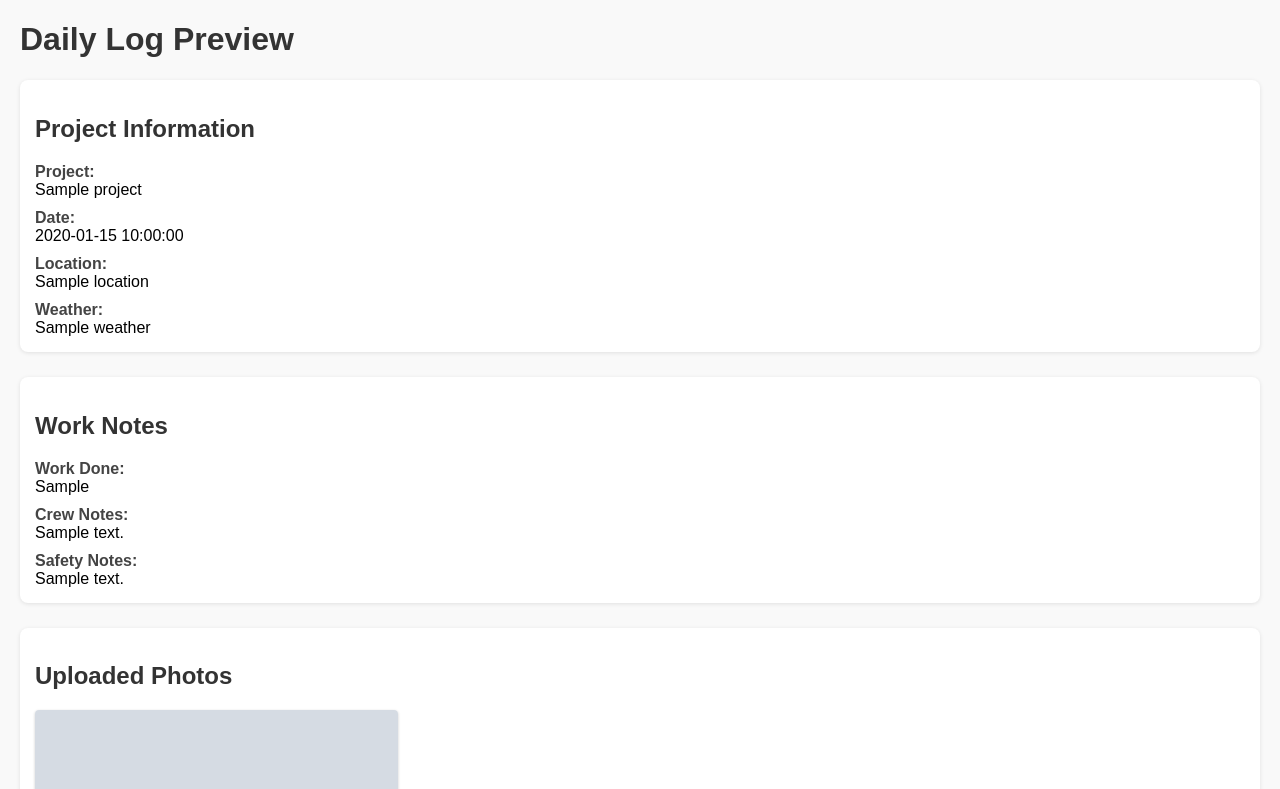
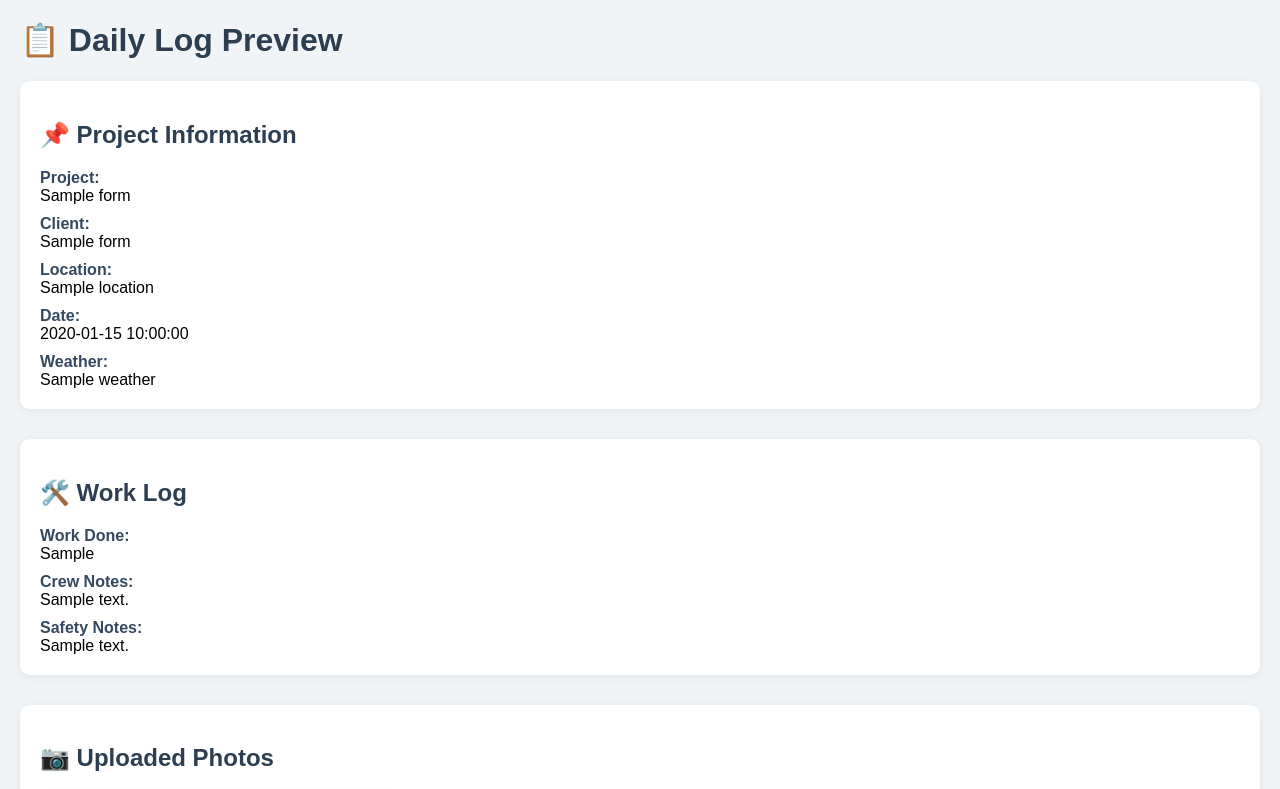
Before and after one commit to VagishKapila/gpt-material-insight-api, a Flask app: template templates/preview.html in a window 1280 px wide. Shown: the top 789 px of the page. Run offline with Flask 3, Linux system fonts and the light colour scheme; the template is opened without the code that fills it: most values are stand-ins (such as "Sample title", 1, 10 or a date in 2020); grey boxes marked "Sample" are stand-in pictures.

Commit message:
Update preview.html

```diff
--- a/templates/preview.html
+++ b/templates/preview.html
@@ -4,70 +4,71 @@
   <meta charset="UTF-8">
   <title>Daily Log Preview</title>
   <style>
-    body { font-family: Arial, sans-serif; margin: 20px; background: #f9f9f9; }
-    h1, h2 { color: #333; }
-    .section { margin-bottom: 25px; padding: 15px; background: #fff; border-radius: 8px; box-shadow: 0 1px 4px rgba(0,0,0,0.1); }
-    .label { font-weight: bold; margin-top: 10px; display: block; color: #444; }
-    .value { margin-left: 10px; color: #222; }
+    body { font-family: Arial, sans-serif; margin: 20px; background: #f0f4f7; }
+    h1, h2 { color: #2c3e50; }
+    .section { margin-bottom: 30px; padding: 20px; background: #fff; border-radius: 10px; box-shadow: 0 2px 8px rgba(0,0,0,0.06); }
+    .label { font-weight: bold; color: #34495e; display: block; margin-top: 10px; }
+    .value { color: #2c3e50; margin-left: 10px; }
     .images { display: flex; flex-wrap: wrap; gap: 10px; }
-    .images img { width: 30%; border-radius: 4px; box-shadow: 0 1px 3px rgba(0,0,0,0.2); }
-    .score { margin: 5px 0; }
-    .score .match { color: green; }
-    .score .no-match { color: red; }
-    .out-of-scope { color: #b30000; }
-    .button { margin-top: 30px; padding: 12px 25px; font-size: 16px; background: #007bff; color: white; border: none; border-radius: 6px; cursor: pointer; }
-    .button:hover { background: #0056b3; }
+    .images img { width: 30%; border-radius: 6px; box-shadow: 0 2px 6px rgba(0,0,0,0.2); }
+    .score { margin: 6px 0; }
+    .match { color: green; }
+    .no-match { color: red; }
+    .out-of-scope { color: #c0392b; }
+    .button { margin-top: 30px; padding: 14px 28px; font-size: 16px; background: #3498db; color: white; border: none; border-radius: 6px; cursor: pointer; }
+    .button:hover { background: #2980b9; }
   </style>
 </head>
 <body>
-  <h1>Daily Log Preview</h1>
+  <h1>📋 Daily Log Preview</h1>
 
   <div class="section">
-    <h2>Project Information</h2>
-    <div><span class="label">Project:</span> {{ data.Project }}</div>
-    <div><span class="label">Date:</span> {{ data.Date }}</div>
-    <div><span class="label">Location:</span> {{ data.Location }}</div>
-    <div><span class="label">Weather:</span> {{ data.Weather }}</div>
+    <h2>📌 Project Information</h2>
+    <div><span class="label">Project:</span> {{ form_data.project_name }}</div>
+    <div><span class="label">Client:</span> {{ form_data.client_name }}</div>
+    <div><span class="label">Location:</span> {{ form_data.location }}</div>
+    <div><span class="label">Date:</span> {{ form_data.date }}</div>
+    <div><span class="label">Weather:</span> {{ form_data.weather }}</div>
   </div>
 
   <div class="section">
-    <h2>Work Notes</h2>
-    <div><span class="label">Work Done:</span> {{ data['Work Done'] }}</div>
-    <div><span class="label">Crew Notes:</span> {{ data['Crew Notes'] }}</div>
-    <div><span class="label">Safety Notes:</span> {{ data['Safety Notes'] }}</div>
+    <h2>🛠️ Work Log</h2>
+    <div><span class="label">Work Done:</span> {{ form_data.work_done }}</div>
+    <div><span class="label">Crew Notes:</span> {{ form_data.crew_notes }}</div>
+    <div><span class="label">Safety Notes:</span> {{ form_data.safety_notes }}</div>
   </div>
 
-  {% if image_urls %}
+  {% if image_paths %}
   <div class="section">
-    <h2>Uploaded Photos</h2>
+    <h2>📷 Uploaded Photos</h2>
     <div class="images">
-      {% for img_url in image_urls %}
-        <img src="{{ img_url }}" alt="Job Site Photo">
+      {% for img_path in image_paths %}
+        <img src="/{{ img_path }}" alt="Job Site Photo">
       {% endfor %}
     </div>
   </div>
   {% endif %}
 
-  {% if ai_analysis %}
+  {% if ai_results %}
   <div class="section">
-    <h2>AI Scope Analysis</h2>
-    <div><strong>Estimated Completion:</strong> {{ ai_analysis.completion | round(0) }}%</div>
+    <h2>🤖 AI Scope Comparison</h2>
+    <div><strong>Estimated Completion:</strong> {{ ai_results.completion }}%</div>
     <hr>
-    {% for item in ai_analysis.scored_items %}
+    {% for item in ai_results.scored_items %}
       <div class="score">
         {% if item.match %}
-          ✅ <span class="match">{{ item.scope }} – {{ item.confidence | round(0) }}%</span>
+          ✅ <span class="match">{{ item.scope }} – {{ item.confidence }}%</span>
         {% else %}
-          ❌ <span class="no-match">{{ item.scope }} – {{ item.confidence | round(0) }}%</span>
+          ❌ <span class="no-match">{{ item.scope }} – {{ item.confidence }}%</span>
         {% endif %}
       </div>
     {% endfor %}
 
-    {% if ai_analysis.out_of_scope %}
+    {% if ai_results.out_of_scope %}
       <div class="out-of-scope">
         <strong>Out-of-Scope Items:</strong>
         <ul>
-        {% for line in ai_analysis.out_of_scope if line|length > 4 %}
+        {% for line in ai_results.out_of_scope if line|length > 4 %}
           <li>{{ line }}</li>
         {% endfor %}
         </ul>
@@ -77,7 +78,7 @@
   {% endif %}
 
   <form action="/generate_pdf/{{ session_id }}" method="post">
-    <button type="submit" class="button">✅ Generate PDF</button>
+    <button type="submit" class="button">✅ Generate Final PDF</button>
   </form>
 </body>
 </html>
```
